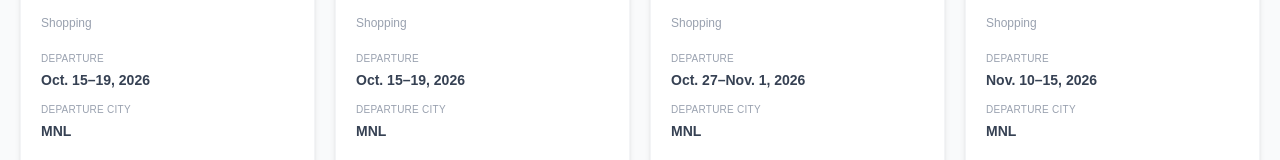
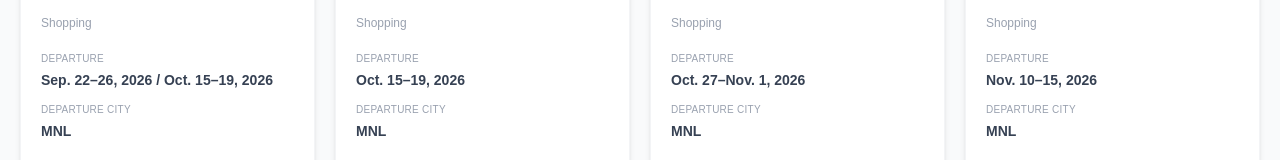
Before and after one commit to chingutravelandtours/chingu-website, a Next.js app: page /china-tours in a window 1280 px wide. Shown: the part 322-482 px from the top of the page. Built offline with nearby package versions, Linux system fonts and the light colour scheme.

Commit message:
Update page.tsx

```diff
--- a/app/china-tours/page.tsx
+++ b/app/china-tours/page.tsx
@@ -23,8 +23,7 @@ const packages: Package[] = [
   title: "ChongQing",
   subtitle: "Shopping",
   duration: "5D3N",
-    dates: "Sep. 22–26, 2026",
-    dates: "Oct. 15–19, 2026",
+  dates: "Sep. 22–26, 2026 / Oct. 15–19, 2026",
   city: "MNL",
   price: 499 * USD_TO_PHP,
   slots: 20,
```
Lines whose indentation alone changed are shown as unchanged.
